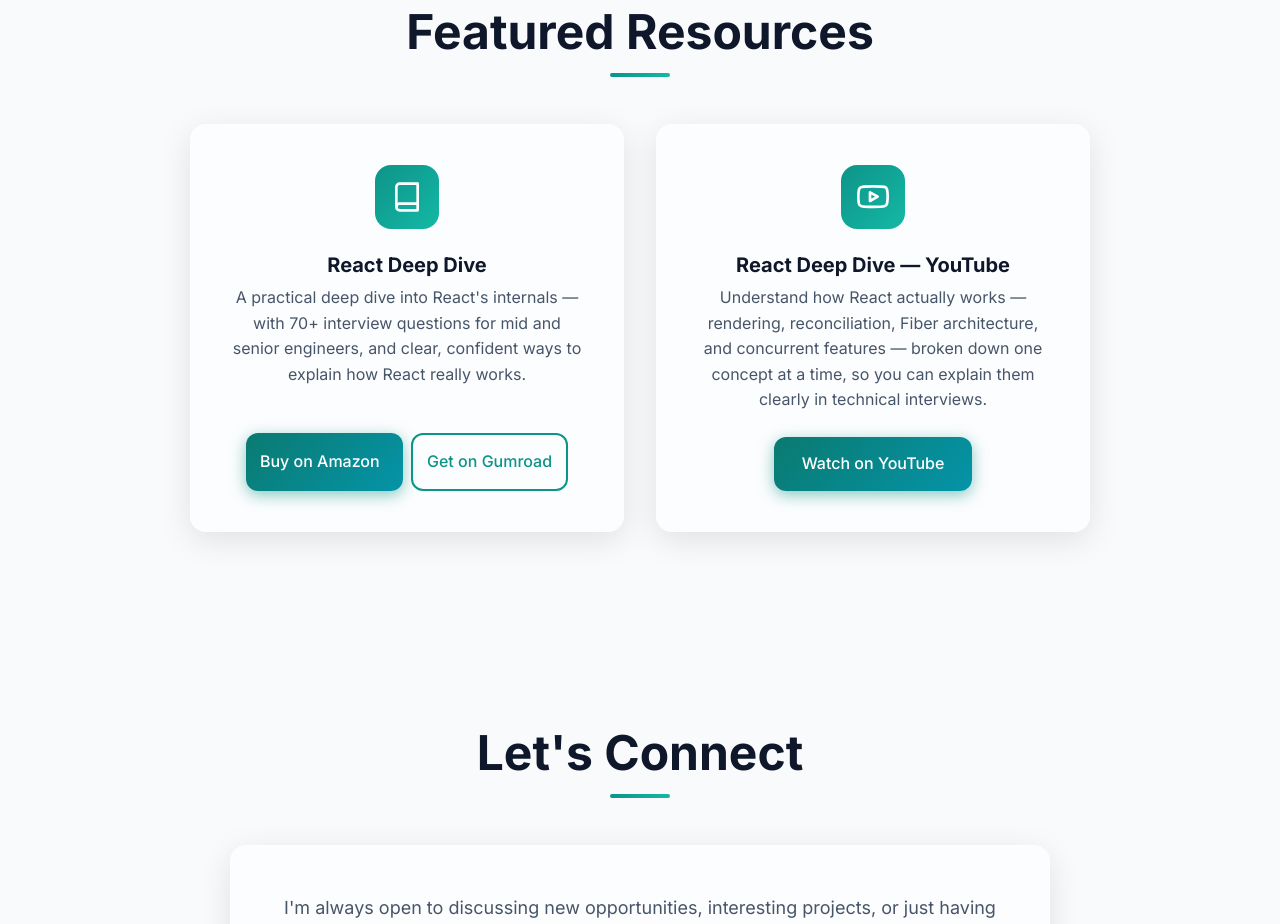
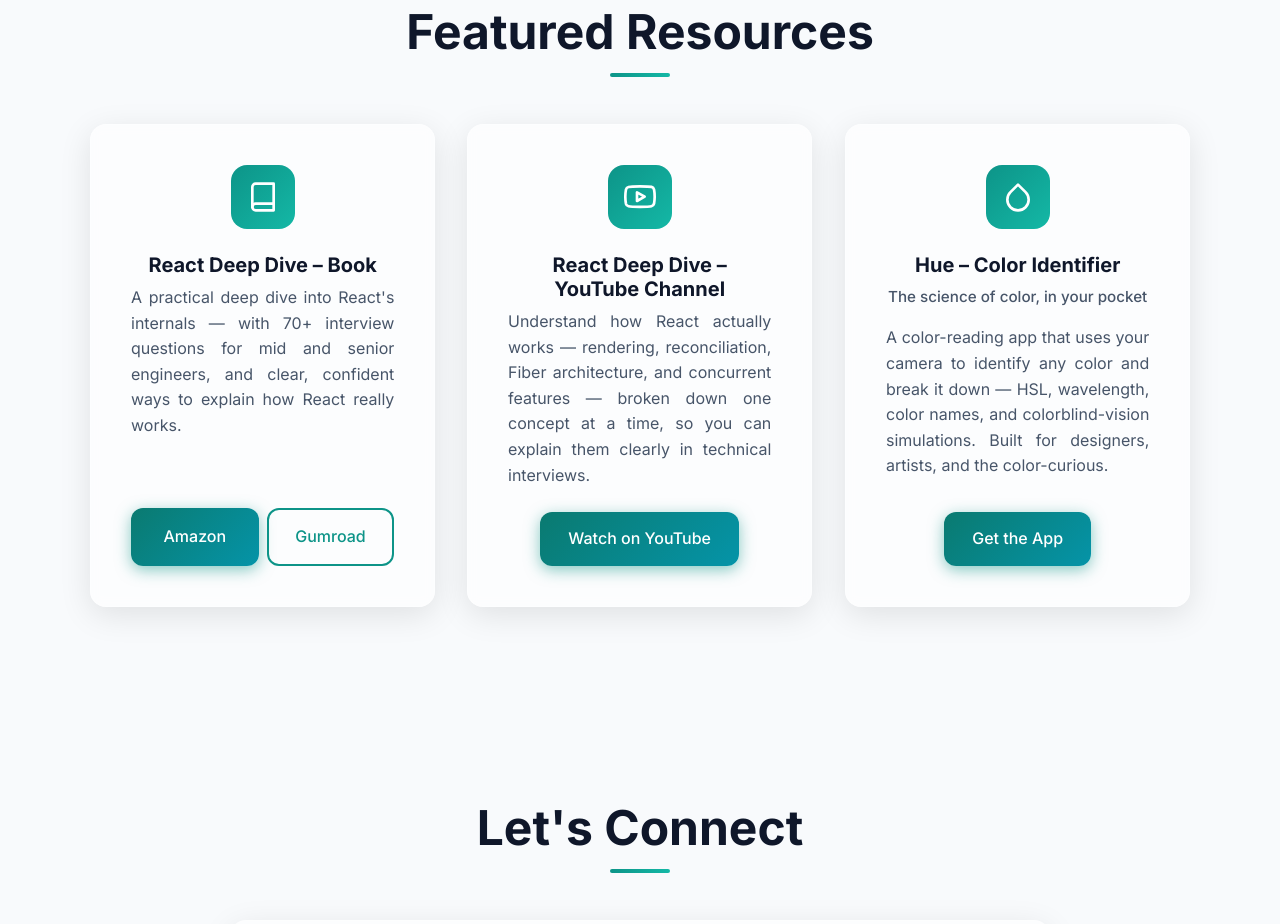
Before and after one commit to ivandeinichenko/ivandeinichenko.github.io, a website built with Vite: page index.html in a window 1280 px wide. Shown: the part 8380-9304 px from the top of the page. Built offline with nearby package versions, Linux system fonts and the light colour scheme; animation ran at ten frames a second.

Commit message:
Added Hue App Resource

```diff
--- a/css/main.css
+++ b/css/main.css
@@ -936,7 +936,7 @@ svg {
   display: grid;
   grid-template-columns: repeat(auto-fit, minmax(320px, 1fr));
   gap: 2rem;
-  max-width: 900px;
+  max-width: 1100px;
   margin: 0 auto;
 }
 
@@ -952,6 +952,10 @@ svg {
 
 .resource-card:hover {
   transform: translateY(-10px);
+}
+
+.resource-card .btn {
+  justify-content: center;
 }
 
 .resource-icon {
@@ -983,6 +987,7 @@ svg {
   color: var(--color-text-secondary);
   margin-bottom: 1.5rem;
   line-height: 1.6;
+  text-align: justify;
 }
 
 .resource-actions {
--- a/index.html
+++ b/index.html
@@ -944,7 +944,7 @@
             <path d="M6.5 2H20v20H6.5A2.5 2.5 0 0 1 4 19.5v-15A2.5 2.5 0 0 1 6.5 2z"></path>
           </svg>
         </div>
-        <h3 class="resource-title">React Deep Dive</h3>
+        <h3 class="resource-title">React Deep Dive – Book</h3>
         <p class="resource-description">
           A practical deep dive into React's internals — with 70+ interview questions for mid and
           senior engineers, and clear, confident ways to explain how React really works.
@@ -953,16 +953,14 @@
           <a
             href="https://www.amazon.com/dp/B0GX36S9KF" target="_blank" rel="noopener noreferrer"
             class="btn btn-primary"
-            style="padding: 14px;"
           >
-            Buy on Amazon
+            Amazon
           </a>
           <a
             href="https://ivandeinichenko.gumroad.com/l/owddbo" target="_blank" rel="noopener noreferrer"
             class="btn btn-outline"
-            style="padding: 14px;"
           >
-            Get on Gumroad
+            Gumroad
           </a>
         </div>
       </div>
@@ -977,7 +975,7 @@
             <polygon points="9.75 15.02 15.5 11.75 9.75 8.48 9.75 15.02"></polygon>
           </svg>
         </div>
-        <h3 class="resource-title">React Deep Dive — YouTube</h3>
+        <h3 class="resource-title">React Deep Dive – YouTube Channel</h3>
         <p class="resource-description">
           Understand how React actually works — rendering, reconciliation, Fiber architecture, and
           concurrent features — broken down one concept at a time, so you can explain them clearly
@@ -986,6 +984,27 @@
         <div class="resource-actions">
           <a href="https://www.youtube.com/@ReactDeepDive" target="_blank" rel="noopener noreferrer"
              class="btn btn-primary">Watch on YouTube</a>
+        </div>
+      </div>
+
+      <!-- Hue app -->
+      <div class="resource-card glass-effect fade-in-up glow-on-hover">
+        <div class="resource-icon">
+          <svg xmlns="http://www.w3.org/2000/svg" width="32" height="32" viewBox="0 0 24 24"
+               stroke="currentColor" stroke-width="2" stroke-linecap="round" stroke-linejoin="round">
+            <path d="M12 2.69l5.66 5.66a8 8 0 1 1-11.31 0z"></path>
+          </svg>
+        </div>
+        <h3 class="resource-title">Hue – Color Identifier</h3>
+        <p class="resource-subtitle">The science of color, in your pocket</p>
+        <p class="resource-description">
+          A color-reading app that uses your camera to identify any color and break it down —
+          HSL, wavelength, color names, and colorblind-vision simulations. Built for designers,
+          artists, and the color-curious.
+        </p>
+        <div class="resource-actions">
+          <a href="https://huecolor.app/" target="_blank" rel="noopener noreferrer"
+             class="btn btn-primary">Get the App</a>
         </div>
       </div>
     </div>
```
